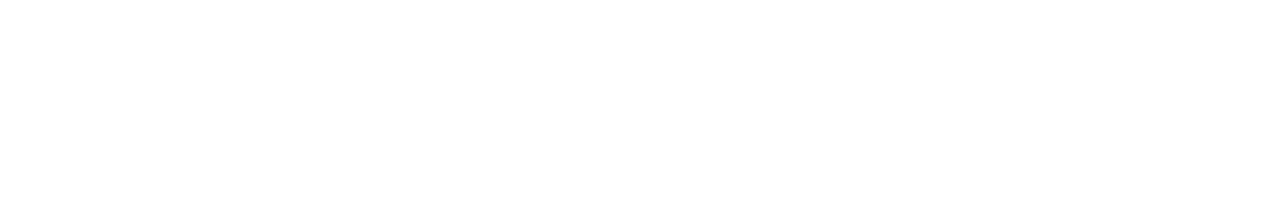
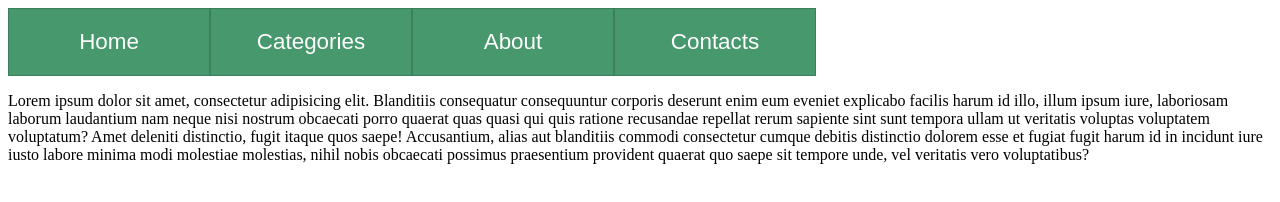
Before and after one commit to epetrunia/navbar, a plain HTML site: page index.html in a window 1280 px wide. Drawn offline with Linux system fonts and the light colour scheme.

Commit message:
Add high level navigation bar.
Added:

- navigation list in index.html file;

- styles for nav bar in style.css file.

```diff
--- a/index.html
+++ b/index.html
@@ -7,6 +7,18 @@
     <title>Navigation Bar</title>
 </head>
 <body>
-
+<ul class="nav-list">
+    <li class="nav-list-item"><a class="nav-link" href="#">home</a></li>
+    <li class="nav-list-item"><a class="nav-link" href="#">categories</a></li>
+    <li class="nav-list-item"><a class="nav-link" href="#">about</a></li>
+    <li class="nav-list-item"><a class="nav-link" href="#">contacts</a></li>
+</ul>
+<p>Lorem ipsum dolor sit amet, consectetur adipisicing elit. Blanditiis consequatur consequuntur corporis deserunt enim
+    eum eveniet explicabo facilis harum id illo, illum ipsum iure, laboriosam laborum laudantium nam neque nisi nostrum
+    obcaecati porro quaerat quas quasi qui quis ratione recusandae repellat rerum sapiente sint sunt tempora ullam ut
+    veritatis voluptas voluptatem voluptatum? Amet deleniti distinctio, fugit itaque quos saepe! Accusantium, alias aut
+    blanditiis commodi consectetur cumque debitis distinctio dolorem esse et fugiat fugit harum id in incidunt iure
+    iusto labore minima modi molestiae molestias, nihil nobis obcaecati possimus praesentium provident quaerat quo saepe
+    sit tempore unde, vel veritatis vero voluptatibus?</p>
 </body>
 </html>
--- a/style.css
+++ b/style.css
@@ -0,0 +1,36 @@
+* {
+    box-sizing: border-box;
+}
+
+.nav-list {
+    list-style: none;
+    margin: 0;
+    padding: 0;
+    font-family: sans-serif;
+    font-size: 0;
+}
+
+.nav-list-item {
+    --border-color: #3B7F5B;
+    --background-color: #47996D;
+
+    display: inline-block;
+    text-align: center;
+    text-transform: capitalize;
+    color: white;
+    background: var(--background-color);
+    border: 1px solid var(--border-color);
+}
+
+.nav-list-item:hover{
+    background: var(--border-color);
+}
+
+.nav-link {
+    text-decoration: none;
+    color: inherit;
+    padding: 20px;
+    display: block;
+    font-size: 1.4rem;
+    min-width: 200px;
+}
```
